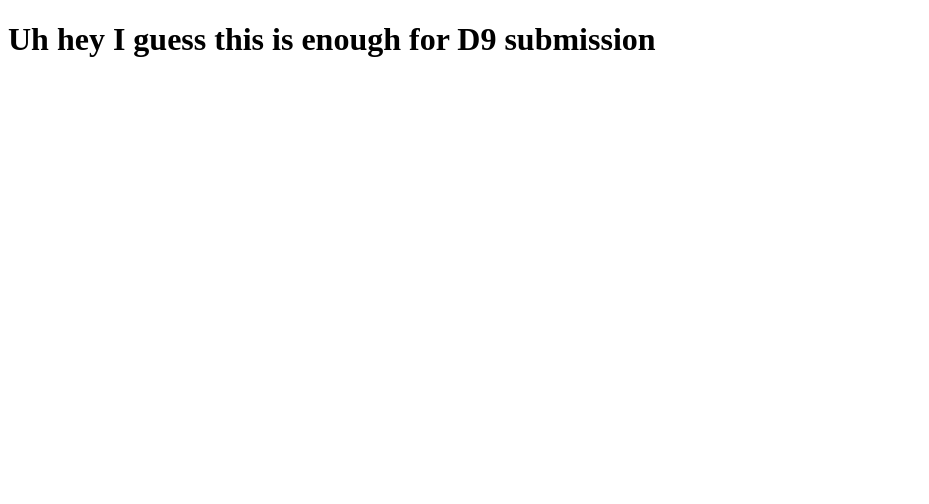
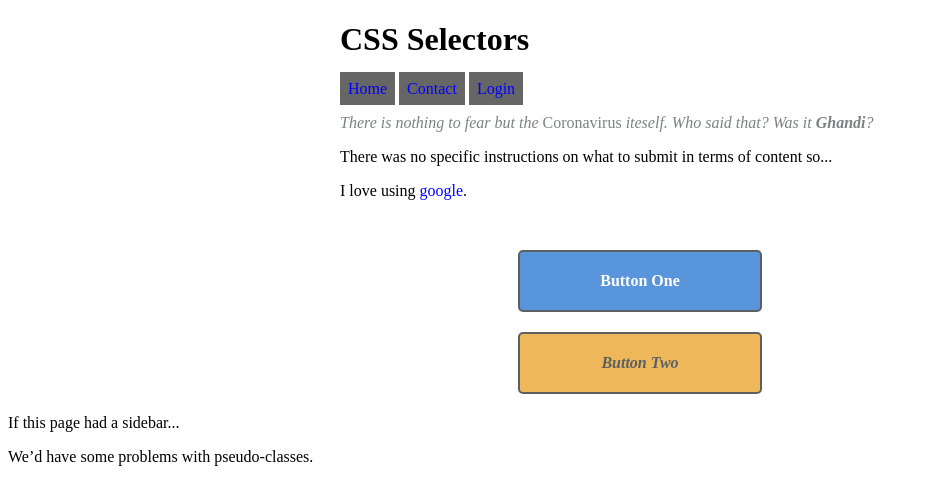
Before and after one commit to alexcab-dev/D9, a plain HTML site: page index.html in a window 1280 px wide. Shown: the whole page, without its empty margins (0-929 px from the left). Drawn offline with Linux system fonts and the light colour scheme.

Commit message:
adding css

```diff
--- a/index.html
+++ b/index.html
@@ -1,4 +1,41 @@
 <!DOCTYPE html>
-<html>
-	<h1>Uh hey I guess this is enough for D9 submission</h1>
+<html lang='en'>
+
+<head>
+	<meta charset='UTF-8' />
+	<title>We're all in this Together</title>
+	<link rel='stylesheet' href='style.css' />
+
+</head>
+
+<body>
+	<div class='page'>
+		<h1>CSS Selectors</h1>
+
+		<ul>
+			<li> <a href="#home">Home</a></li>
+			<li> <a href="#contact">Contact</a></li>
+			<li> <a href="#Login">Login</a></li>
+		</ul>
+
+
+		<p class='synopsis'>There is nothing to fear but the <em>Coronavirus</em> iteself. Who said that? Was it <strong>Ghandi</strong>?</p>
+
+		<p>There was no specific instructions on what to submit in terms of content so...</p>
+
+		<p>I love using
+			<a href='https://google.com'>google</a>.
+		</p>
+
+		<a class='button' href='https://www.memedroid.com/'>Button One</a>
+		<a id='button-2' class='button call-to-action' href='http://www.quickmeme.com/'>Button Two</a>
+	</div>
+
+	<div class='sidebar'>
+		<p>If this page had a sidebar...</p>
+		<p>We’d have some problems with pseudo-classes.</p>
+	</div>
+
+</body>
+
 </html>
--- /dev/null
+++ b/style.css
@@ -0,0 +1,104 @@
+ul {
+  list-style-type: none;
+  margin: 0;
+  padding: 0;
+}
+
+li {
+  display: inline;
+  margin: 0;
+  padding: 8px;
+  background-color: #666666;
+}
+.synopsis {
+  color: #7E8184;        /* Light gray */
+  font-style: italic;
+}
+
+.synopsis em {
+  font-style: normal;
+}
+
+.button:link,
+.button:visited {
+  display:block;
+  text-decoration: none;
+
+  color: #FFF;
+  background-color: #5995DA;    /* Blue */
+  font-weight: bold;
+  padding: 20px;
+  text-align: center;
+  border: 2px solid #5D6063;    /* Dark gray */
+  border-radius: 5px;
+
+  width: 200px;
+  margin: 20px auto;
+}
+
+.button:hover,
+.button:visited:hover {
+  color: #FFF;
+  background-color: #76AEED;  /* Light blue */
+}
+
+.button:active,
+.button:visited:active {
+  color: #FFF;
+  background-color: #5995DA;  /* Blue */
+}
+
+.call-to-action:link,
+.call-to-action:visited {
+  font-style: italic;
+  background-color: #EEB75A;
+}
+
+.call-to-action:hover,
+.call-to-action:visited:hover {
+  background-color: #F5CF8E;     /* Light yellow */
+}
+
+.call-to-action:active,
+.call-to-action:visited:active {
+  background-color: #EEB75A;     /* Yellow */
+}
+
+.page {
+  width: 600px;
+  margin: 0 auto;
+}
+
+a:link {
+  color: blue;
+  text-decoration: none;
+}
+a:visited {
+  color: purple;
+}
+a:hover {
+  color: aqua;
+  text-decoration: underline;
+}
+a:active {
+  color: red;
+}
+a:visited:hover {
+  color: orange
+}
+a:visited:active {
+  color:red;
+}
+
+p:last-of-type {
+  margin-bottom: 50px;
+}
+
+.page > p:first-of-type {
+  color: #7E8184;
+  font-style: italic;
+}
+
+#button-2 {
+  color: #5D6063;  /* Dark gray */
+}
```
